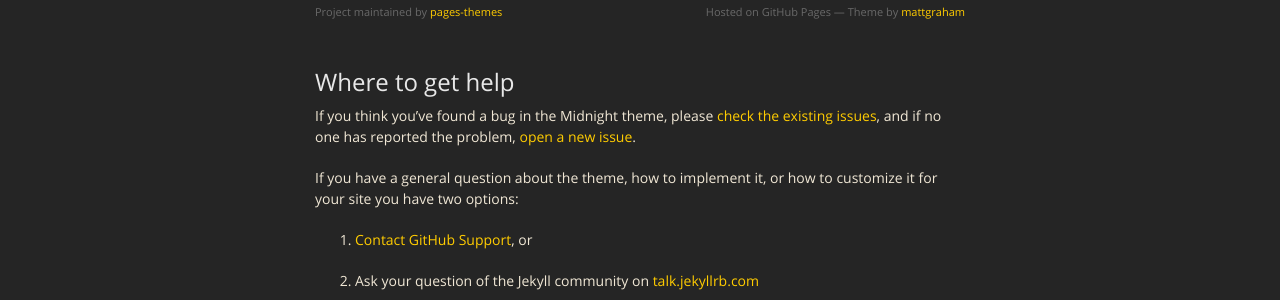
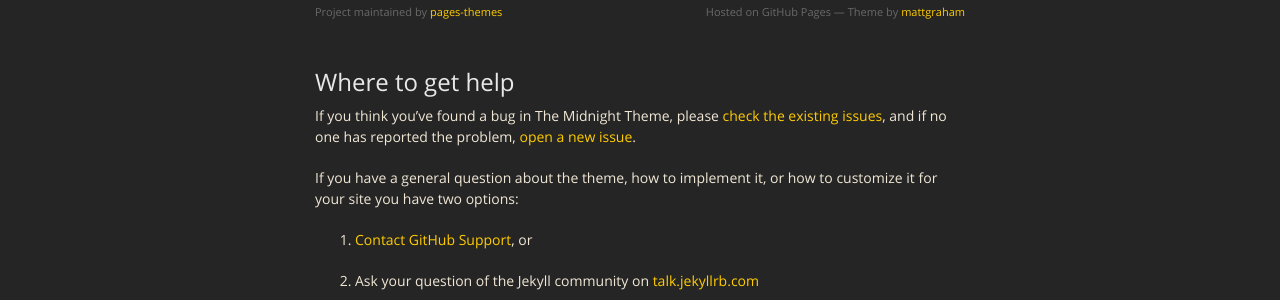
Before and after one commit to pages-themes/midnight, a Jekyll site: the page built from docs/SUPPORT.md, in a window 1280 px wide. Shown: the part 202-502 px from the top of the page. Built offline with Jekyll 4.4.1, drawn with Linux system fonts in a browser that asks for light colours; nearby versions of some CDN libraries; our own code applies the rules of GitHub Pages for plain Markdown files; part of the change alters nothing that is shown.

Commit message:
Update docs/SUPPORT.md

```diff
--- a/docs/SUPPORT.md
+++ b/docs/SUPPORT.md
@@ -1,9 +1,9 @@
 ## Where to get help
 
-If you think you've found a bug in the Midnight theme, please [check the existing issues](https://github.com/pages-themes/midnight/issues), and if no one has reported the problem, [open a new issue](https://github.com/pages-themes/midnight/issues/new).
+If you think you've found a bug in The Midnight Theme, please [check the existing issues](https://github.com/pages-themes/midnight/issues), and if no one has reported the problem, [open a new issue](https://github.com/pages-themes/midnight/issues/new).
 
 If you have a general question about the theme, how to implement it, or how to customize it for your site  you have two options:
 
-1. [Contact GitHub Support](https://github.com/contact?form%5Bsubject%5D=GitHub%20Pages), or
+1. [Contact GitHub Support](https://github.com/contact?form%5Bsubject%5D=GitHub%20Pages%20theme%20pages-themes/midnight), or
 
 2. Ask your question of the Jekyll community on [talk.jekyllrb.com](https://talk.jekyllrb.com/)
```
